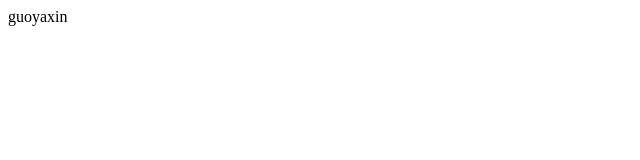
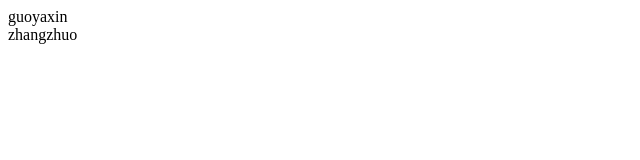
Before and after one commit to guoyaxin666/1806, a plain HTML site: page index/index.html in a window 1280 px wide. Shown: the full height of the page, 0-640 px from the left. Drawn offline with Linux system fonts and the light colour scheme.

Commit message:
Update index.html

```diff
--- a/index/index.html
+++ b/index/index.html
@@ -6,5 +6,8 @@
 </head>
 <body>
 	guoyaxin
+	<div>
+		zhangzhuo
+	</div>
 </body>
 </html>
```
